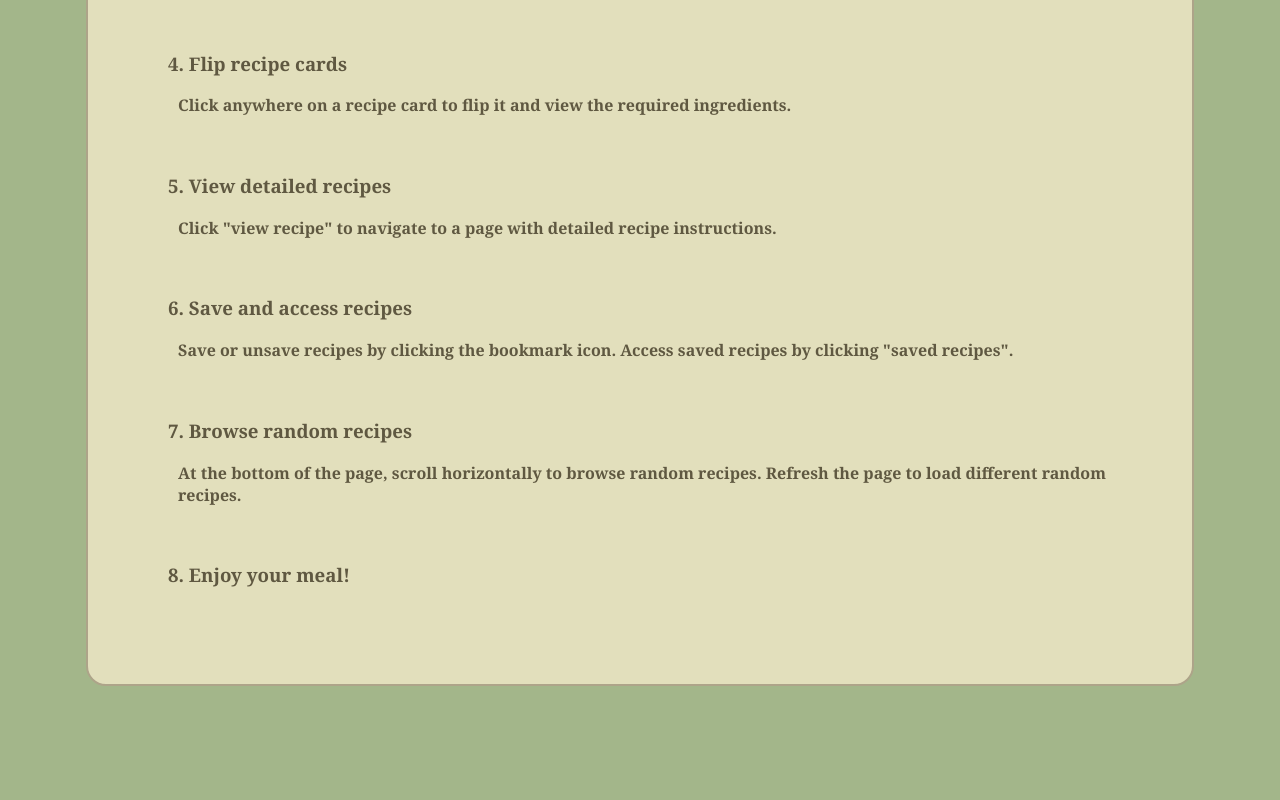
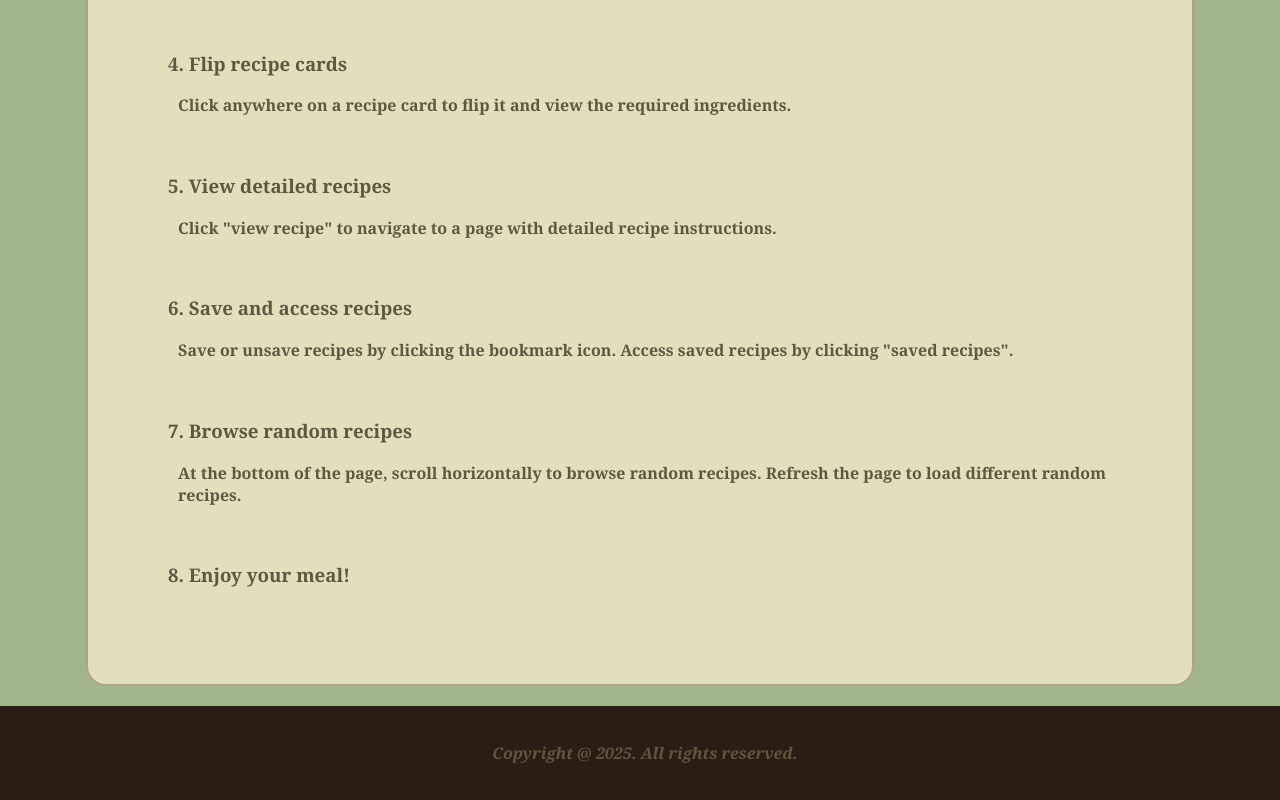
Before and after one commit to AdrientheFragrance/BestBefore, a website: page public/help.html in a window 1280 px wide. Shown: the part 698-1498 px from the top of the page. Before the commit the page ends 1404 px from the top, so only its background shows below. Drawn offline with Linux system fonts and the light colour scheme.

Commit message:
Update help.html

```diff
--- a/public/help.html
+++ b/public/help.html
@@ -48,5 +48,8 @@
 
             </p>
         </div>
+         <footer>
+            <p> Copyright @ 2025. All rights reserved. </p>
+        </footer>
     </body>
 </html>
```
